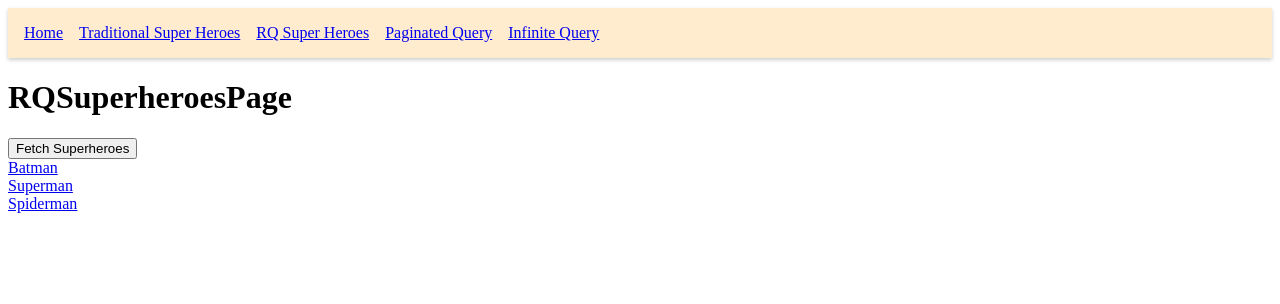
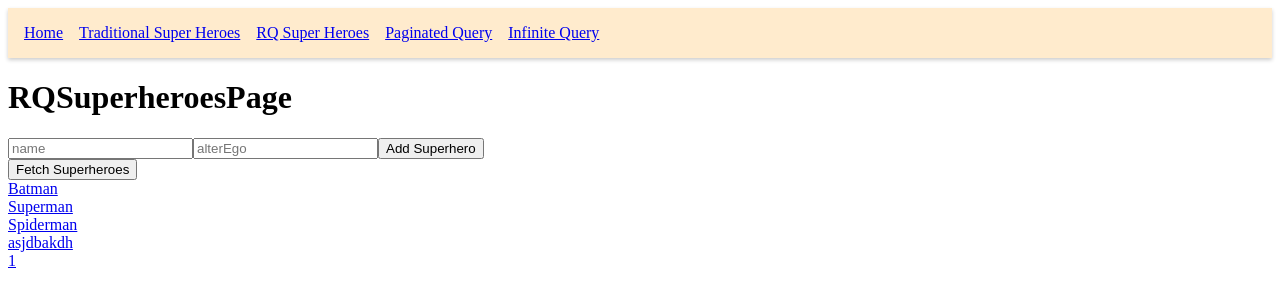
Before and after one commit to ssk090/react-query-tutorial, a React (Vite) app: page /rq-super-heroes in a window 1280 px wide. Shown: the top 304 px of the page. Built offline with nearby package versions, Linux system fonts and the light colour scheme; data requests are answered from the project's data file.

Commit message:
chapter 22 checkpoint

```diff
--- a/db.json
+++ b/db.json
@@ -14,6 +14,16 @@
       "id": 3,
       "name": "Spiderman",
       "alterEgo": "Peter Parker"
+    },
+    {
+      "name": "asjdbakdh",
+      "alterEgo": "qweqsda12",
+      "id": 4
+    },
+    {
+      "name": "1",
+      "alterEgo": "2",
+      "id": 5
     }
   ],
   "friends": [
@@ -39,7 +49,11 @@
   "channels": [
     {
       "id": "ssk090",
-      "courses": ["react", "vue", "angular"]
+      "courses": [
+        "react",
+        "vue",
+        "angular"
+      ]
     }
   ],
   "colors": [
--- a/package.json
+++ b/package.json
@@ -8,7 +8,8 @@
     "build": "vite build",
     "lint": "eslint . --ext js,jsx --report-unused-disable-directives --max-warnings 0",
     "preview": "vite preview",
-    "json-server": "json-server --watch db.json --port 4000"
+    "json-server": "json-server --watch db.json --port 4000",
+    "start": "yarn run json-server & yarn run dev"
   },
   "dependencies": {
     "@tanstack/react-query": "^5.51.15",
--- a/src/components/RQSuperheroes.page.jsx
+++ b/src/components/RQSuperheroes.page.jsx
@@ -1,8 +1,22 @@
-import { useSuperHeroesData } from "../hooks/useSuperHeroesData";
+import { useState } from "react";
+import {
+  useAddSuperHero,
+  useSuperHeroesData,
+} from "../hooks/useSuperHeroesData";
 import { Link } from "react-router-dom";
 
 export default function RQSuperheroesPage() {
+  const [name, setName] = useState("");
+  const [alterEgo, setAlterEgo] = useState("");
   const { data, isLoading, isError, error, refetch } = useSuperHeroesData();
+
+  const { mutate: addHero } = useAddSuperHero();
+
+  const handleAddSuperHero = () => {
+    console.log("add superhero", name, alterEgo);
+    const hero = { name, alterEgo };
+    addHero(hero);
+  };
 
   if (isError) return <div> Error: {error.message} </div>;
 
@@ -11,6 +25,19 @@ export default function RQSuperheroesPage() {
   return (
     <div>
       <h1>RQSuperheroesPage</h1>
+      <div>
+        <input
+          type="text"
+          placeholder="name"
+          onChange={(e) => setName(e.target.value)}
+        />
+        <input
+          type="text"
+          placeholder="alterEgo"
+          onChange={(e) => setAlterEgo(e.target.value)}
+        />
+        <button onClick={handleAddSuperHero}>Add Superhero</button>
+      </div>
       {/*  useQuery on Click of button */}
       <button onClick={refetch}>Fetch Superheroes</button>
       {data?.data.map((superhero) => {
--- a/src/hooks/useSuperHeroesData.js
+++ b/src/hooks/useSuperHeroesData.js
@@ -1,8 +1,12 @@
-import { useQuery } from "@tanstack/react-query";
+import { useQuery, useMutation, useQueryClient } from "@tanstack/react-query";
 import axios from "axios";
 
 const fetchSuperheroes = () => {
   return axios.get("http://localhost:4000/superheroes");
+};
+
+const addSuperHero = (hero) => {
+  return axios.post("http://localhost:4000/superheroes", hero);
 };
 
 export const useSuperHeroesData = () => {
@@ -21,3 +25,13 @@ export const useSuperHeroesData = () => {
     // // Follow this docs for better code practices: https://tkdodo.eu/blog/react-query-data-transformations#3-using-the-select-option
   });
 };
+
+export const useAddSuperHero = () => {
+  const queryClient = useQueryClient();
+  return useMutation({
+    mutationFn: addSuperHero,
+    onSuccess: () => {
+      queryClient.invalidateQueries("super-heroes");
+    },
+  });
+};
```
